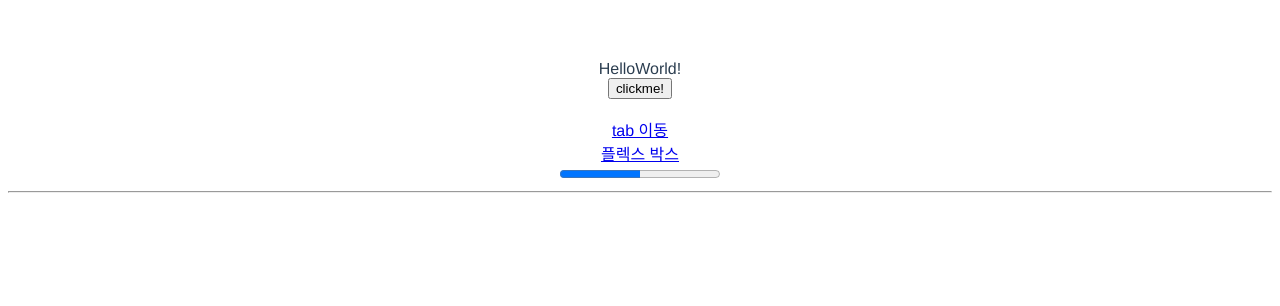
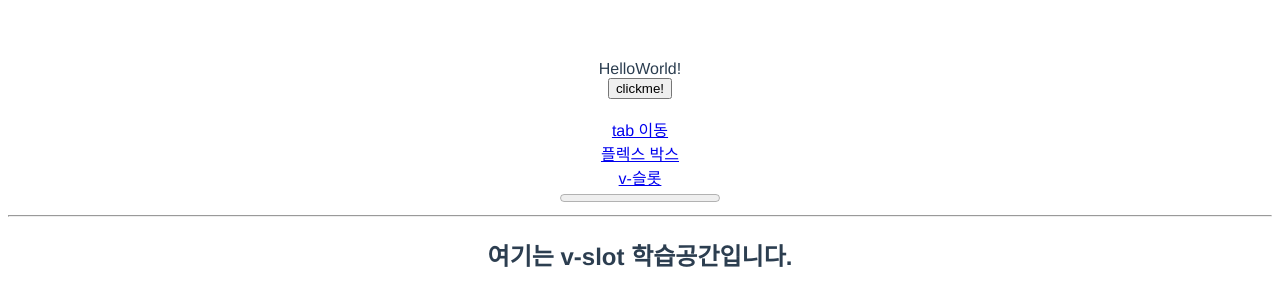
Before and after one commit to AntBean94/TIL, a Vue app in the folder Vue/app/helloworld/: page /vslot in a window 1280 px wide. Shown: the top 306 px of the page. Built offline with nearby package versions, Linux system fonts and the light colour scheme.

Commit message:
TIL: Vue v-slot

```diff
--- a/Vue/app/helloworld/src/App.vue
+++ b/Vue/app/helloworld/src/App.vue
@@ -3,12 +3,13 @@
     HelloWorld!
     <axios></axios>
     <br>
-    <router-link to="/tab" @click.native="changeValue(true)">tab 이동</router-link>
+    <router-link to="/tab" @click.native="changeValue(0)">tab 이동</router-link>
     <br>
-    <router-link to="/flexbox" @click.native="changeValue(false)">플렉스 박스</router-link>
+    <router-link to="/flexbox" @click.native="changeValue(50)">플렉스 박스</router-link>
     <br>
-    <progress v-if="value" value="50" min="0" max="100"></progress>
-    <progress v-else value="100" min="0" max="100"></progress>
+    <router-link to="/vslot" @click.native="changeValue(100)">v-슬롯</router-link>
+    <br>
+    <progress :value="value" min="0" max="100"></progress>
     <hr>
     <router-view></router-view>
   </div>
@@ -25,7 +26,7 @@ export default {
   },
   data() {
     return {
-      value: true,
+      value: 0,
     }
   },
   methods: {
--- /dev/null
+++ b/Vue/app/helloworld/src/components/Foo.vue
@@ -0,0 +1,13 @@
+<template>
+
+</template>
+
+<script>
+export default {
+
+}
+</script>
+
+<style>
+
+</style>
--- /dev/null
+++ b/Vue/app/helloworld/src/components/SlotContainer.vue
@@ -0,0 +1,25 @@
+<template>
+    <div>
+        <h2>{{ char }}</h2>
+        <Foo></Foo>
+    </div>
+</template>
+
+<script>
+import Foo from "@/components/Foo"
+
+export default {
+    data() {
+        return {
+            char: "여기는 v-slot 학습공간입니다."
+        }
+    },
+    components: {
+        Foo
+    }
+}
+</script>
+
+<style>
+
+</style>
--- a/Vue/app/helloworld/src/router/index.js
+++ b/Vue/app/helloworld/src/router/index.js
@@ -14,6 +14,11 @@ const routes = [
     {
         path: '/flexbox',
         component: Flexbox
+    },
+    {
+        path: '/vslot',
+        // 이런 문법도 있음
+        component: () => import('@/components/SlotContainer')
     }
 ]
 
```
